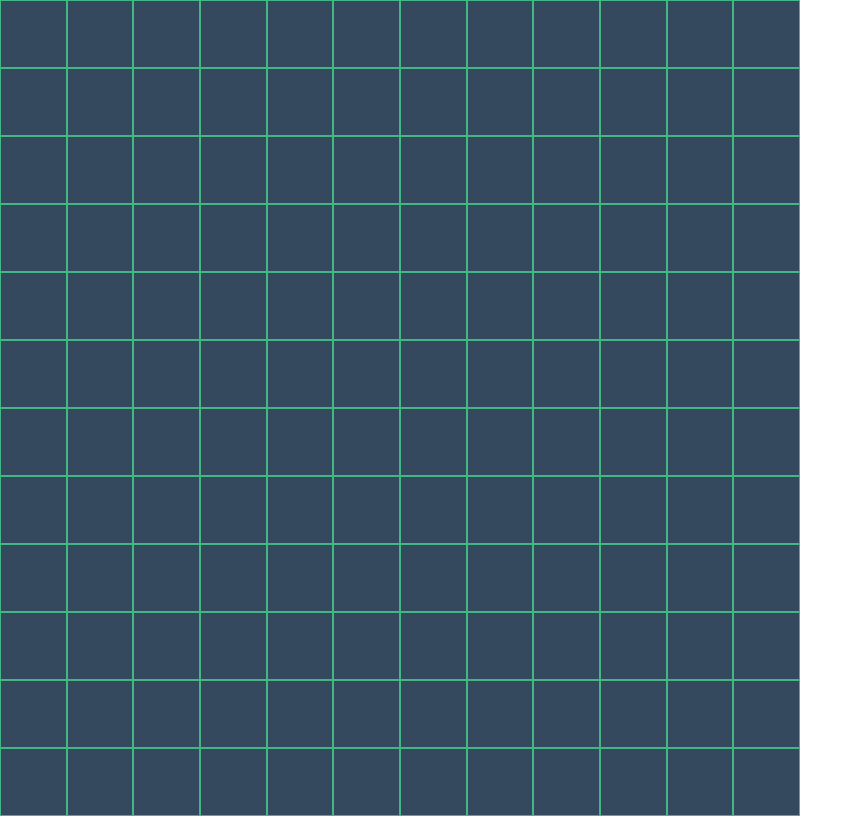
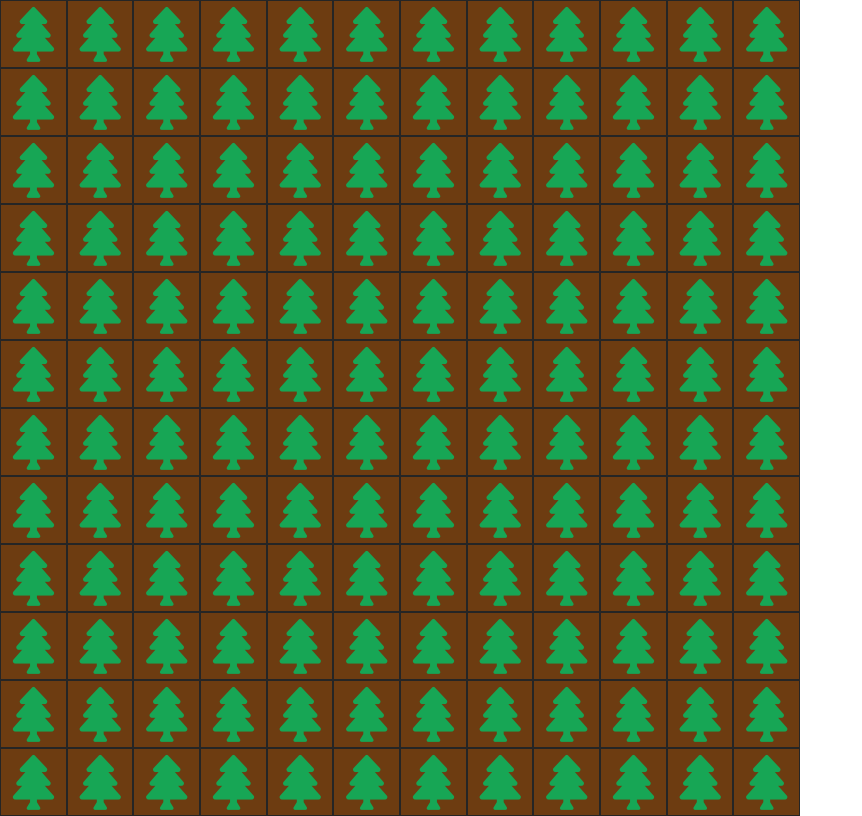
Before and after one commit to MiguelOsorno/Labyrinth, a React (Create React App) app: page / in a window 1280 px wide. Shown: the whole page, without its empty margins (0-862 px from the left). Built offline with nearby package versions, Linux system fonts and the light colour scheme.

Commit message:
feat(src/app): add logic to change between tree and road

```diff
--- a/public/index.html
+++ b/public/index.html
@@ -15,6 +15,8 @@
       user's mobile device or desktop. See https://developers.google.com/web/fundamentals/web-app-manifest/
     -->
     <link rel="manifest" href="%PUBLIC_URL%/manifest.json" />
+    <link rel="stylesheet" href="https://use.fontawesome.com/releases/v5.3.1/css/all.css"
+    integrity="sha384-mzrmE5qonljUremFsqc01SB46JvROS7bZs3IO2EmfFsd15uHvIt+Y8vEf7N7fWAU" crossorigin="anonymous">
     <!--
       Notice the use of %PUBLIC_URL% in the tags above.
       It will be replaced with the URL of the `public` folder during the build.
--- a/src/App.tsx
+++ b/src/App.tsx
@@ -1,16 +1,82 @@
+import { useCallback, useState } from "react";
+
 import { Space } from "./components/space/Space";
-
-const plane = Array(12).fill(Array(12).fill(null))
+import { Figure, FigureType } from "./interfaces";
 
 
 function App() {
+
+  const [figures, setFigura] = useState<Figure[][]>([
+    [{ type: 'TREE' }, { type: 'TREE' }, { type: 'TREE' }, { type: 'TREE' }, { type: 'TREE' }, { type: 'TREE' }, { type: 'TREE' }, { type: 'TREE' }, { type: 'TREE' }, { type: 'TREE' }, { type: 'TREE' }, { type: 'TREE' }],
+    [{ type: 'TREE' }, { type: 'TREE' }, { type: 'TREE' }, { type: 'TREE' }, { type: 'TREE' }, { type: 'TREE' }, { type: 'TREE' }, { type: 'TREE' }, { type: 'TREE' }, { type: 'TREE' }, { type: 'TREE' }, { type: 'TREE' }],
+    [{ type: 'TREE' }, { type: 'TREE' }, { type: 'TREE' }, { type: 'TREE' }, { type: 'TREE' }, { type: 'TREE' }, { type: 'TREE' }, { type: 'TREE' }, { type: 'TREE' }, { type: 'TREE' }, { type: 'TREE' }, { type: 'TREE' }],
+    [{ type: 'TREE' }, { type: 'TREE' }, { type: 'TREE' }, { type: 'TREE' }, { type: 'TREE' }, { type: 'TREE' }, { type: 'TREE' }, { type: 'TREE' }, { type: 'TREE' }, { type: 'TREE' }, { type: 'TREE' }, { type: 'TREE' }],
+    [{ type: 'TREE' }, { type: 'TREE' }, { type: 'TREE' }, { type: 'TREE' }, { type: 'TREE' }, { type: 'TREE' }, { type: 'TREE' }, { type: 'TREE' }, { type: 'TREE' }, { type: 'TREE' }, { type: 'TREE' }, { type: 'TREE' }],
+    [{ type: 'TREE' }, { type: 'TREE' }, { type: 'TREE' }, { type: 'TREE' }, { type: 'TREE' }, { type: 'TREE' }, { type: 'TREE' }, { type: 'TREE' }, { type: 'TREE' }, { type: 'TREE' }, { type: 'TREE' }, { type: 'TREE' }],
+    [{ type: 'TREE' }, { type: 'TREE' }, { type: 'TREE' }, { type: 'TREE' }, { type: 'TREE' }, { type: 'TREE' }, { type: 'TREE' }, { type: 'TREE' }, { type: 'TREE' }, { type: 'TREE' }, { type: 'TREE' }, { type: 'TREE' }],
+    [{ type: 'TREE' }, { type: 'TREE' }, { type: 'TREE' }, { type: 'TREE' }, { type: 'TREE' }, { type: 'TREE' }, { type: 'TREE' }, { type: 'TREE' }, { type: 'TREE' }, { type: 'TREE' }, { type: 'TREE' }, { type: 'TREE' }],
+    [{ type: 'TREE' }, { type: 'TREE' }, { type: 'TREE' }, { type: 'TREE' }, { type: 'TREE' }, { type: 'TREE' }, { type: 'TREE' }, { type: 'TREE' }, { type: 'TREE' }, { type: 'TREE' }, { type: 'TREE' }, { type: 'TREE' }],
+    [{ type: 'TREE' }, { type: 'TREE' }, { type: 'TREE' }, { type: 'TREE' }, { type: 'TREE' }, { type: 'TREE' }, { type: 'TREE' }, { type: 'TREE' }, { type: 'TREE' }, { type: 'TREE' }, { type: 'TREE' }, { type: 'TREE' }],
+    [{ type: 'TREE' }, { type: 'TREE' }, { type: 'TREE' }, { type: 'TREE' }, { type: 'TREE' }, { type: 'TREE' }, { type: 'TREE' }, { type: 'TREE' }, { type: 'TREE' }, { type: 'TREE' }, { type: 'TREE' }, { type: 'TREE' }],
+    [{ type: 'TREE' }, { type: 'TREE' }, { type: 'TREE' }, { type: 'TREE' }, { type: 'TREE' }, { type: 'TREE' }, { type: 'TREE' }, { type: 'TREE' }, { type: 'TREE' }, { type: 'TREE' }, { type: 'TREE' }, { type: 'TREE' }],
+  ])
+
+  const changeFigure = useCallback(({ fileFigure, columnFigure, newFigure }: { fileFigure: number; columnFigure: number; newFigure: FigureType }) => {
+    if (
+      // derecha
+      (figures[fileFigure] && figures[fileFigure][columnFigure + 1] && figures[fileFigure][columnFigure + 1].type === newFigure )&&
+      // arriba derecha
+      (figures[fileFigure -1] && figures[fileFigure - 1][columnFigure + 1] && figures[fileFigure - 1][columnFigure + 1].type === newFigure) &&
+      // arriba
+      (figures[fileFigure -1] && figures[fileFigure - 1][columnFigure] && figures[fileFigure - 1][columnFigure].type === newFigure)
+    ) return
+
+    if (
+      // derecha
+      (figures[fileFigure] && figures[fileFigure][columnFigure + 1] && figures[fileFigure][columnFigure + 1].type === newFigure) &&
+      // abajo derecha
+     ( figures[fileFigure + 1] && figures[fileFigure + 1][columnFigure + 1] && figures[fileFigure + 1][columnFigure + 1].type === newFigure) &&
+      // abajo
+      (figures[fileFigure + 1] && figures[fileFigure + 1][columnFigure] && figures[fileFigure + 1][columnFigure].type === newFigure)
+    ) return
+
+    if (
+      // arriba
+      (figures[fileFigure - 1] && figures[fileFigure - 1][columnFigure] && figures[fileFigure - 1][columnFigure].type === newFigure) &&
+      // arriba izquierda
+      (figures[fileFigure - 1] && figures[fileFigure - 1][columnFigure - 1] && figures[fileFigure - 1][columnFigure - 1].type === newFigure) &&
+      // izquierda
+     ( figures[fileFigure] && figures[fileFigure][columnFigure - 1] && figures[fileFigure][columnFigure - 1].type === newFigure)
+    ) return
+
+    if (
+      // izquierda
+      (figures[fileFigure] && figures[fileFigure][columnFigure - 1] && figures[fileFigure][columnFigure - 1].type === newFigure) &&
+      // abajo izquierda
+     (figures[fileFigure + 1] && figures[fileFigure + 1][columnFigure - 1] && figures[fileFigure + 1][columnFigure - 1].type === newFigure) &&
+      // abajo
+      (figures[fileFigure + 1] && figures[fileFigure + 1][columnFigure] && figures[fileFigure + 1][columnFigure].type === newFigure)
+    ) return
+
+    setFigura(prev => prev.map((file, fileIndex) => file.map((col, colIndex) => fileIndex === fileFigure && colIndex === columnFigure ? { ...col, type: newFigure } : col)))
+  }, [figures])
+
   return (
     <div className="labyrinth">
       {
-        plane.map((file) => {
-          return  (
-            <div className="line">
-              {file.map(() =>  <Space/> )}
+        figures.map((file, fileIndex) => {
+          return (
+            <div className="line" key={fileIndex} >
+              {file.map((figure, index) => (
+                <Space
+                  key={`${fileIndex}-${index}`}
+                  changeFigure={() => changeFigure({
+                    columnFigure: index,
+                    fileFigure: fileIndex,
+                    newFigure: figure.type === 'TREE' ? 'ROAD' : 'TREE'
+                  })}
+                  type={figure.type} />
+              ))}
             </div>
           )
         })
--- a/src/components/space/Space.tsx
+++ b/src/components/space/Space.tsx
@@ -1,5 +1,35 @@
-export const Space = () => {
+import { useCallback } from "react"
+import { FigureType } from "../../interfaces"
+
+interface Props  {
+  type: FigureType
+  changeFigure: () => void
+}
+
+export const Space = ({ type, changeFigure }: Props) => {
+
+  const icon = useCallback(() => {
+    let text = <></>
+    switch (type) {
+      case 'PERSON':
+        text = <i className="fas fa-walking figure figure--person"></i>
+        break;
+      case 'ROAD':
+        text =  <i className="fas fa-circle figure figure--middle"></i>
+        break;
+      case 'TREE':
+        text = <i className="fas fa-tree figure figure--tree"></i>
+        break;
+      default:
+        break;
+    }
+
+    return text
+  }, [type])
+
   return (
-    <div className='space'></div>
+    <div className='space' onClick={changeFigure}>
+      {icon()}
+    </div>
   )
 }
--- a/src/index.css
+++ b/src/index.css
@@ -24,8 +24,31 @@ code {
 }
 
 .space {
+  cursor: pointer;
   width: 66px;
   height: 66px;
-  background-color: #34495E;
-  border: 1px solid #41B883;
+  background-color: #6d3c11;
+  border: 1px solid #252525;
+  display: flex;
+  justify-content: center;
+  justify-items: center;
 }
+.figure {
+  font-size: 55px;
+  display: flex;
+}
+.figure--middle {
+  font-size: 25px;
+}
+.figure::before {
+  align-self: center;
+}
+.figure--person {
+  color: #e5d62e;
+}
+.figure--wall {
+  color: #623307;
+}
+.figure--tree {
+  color: #17a655;
+}
--- /dev/null
+++ b/src/interfaces/index.ts
@@ -0,0 +1,6 @@
+
+export type FigureType = 'TREE' | 'ROAD' | 'PERSON'
+
+export interface Figure {
+    type: FigureType;
+}
```
